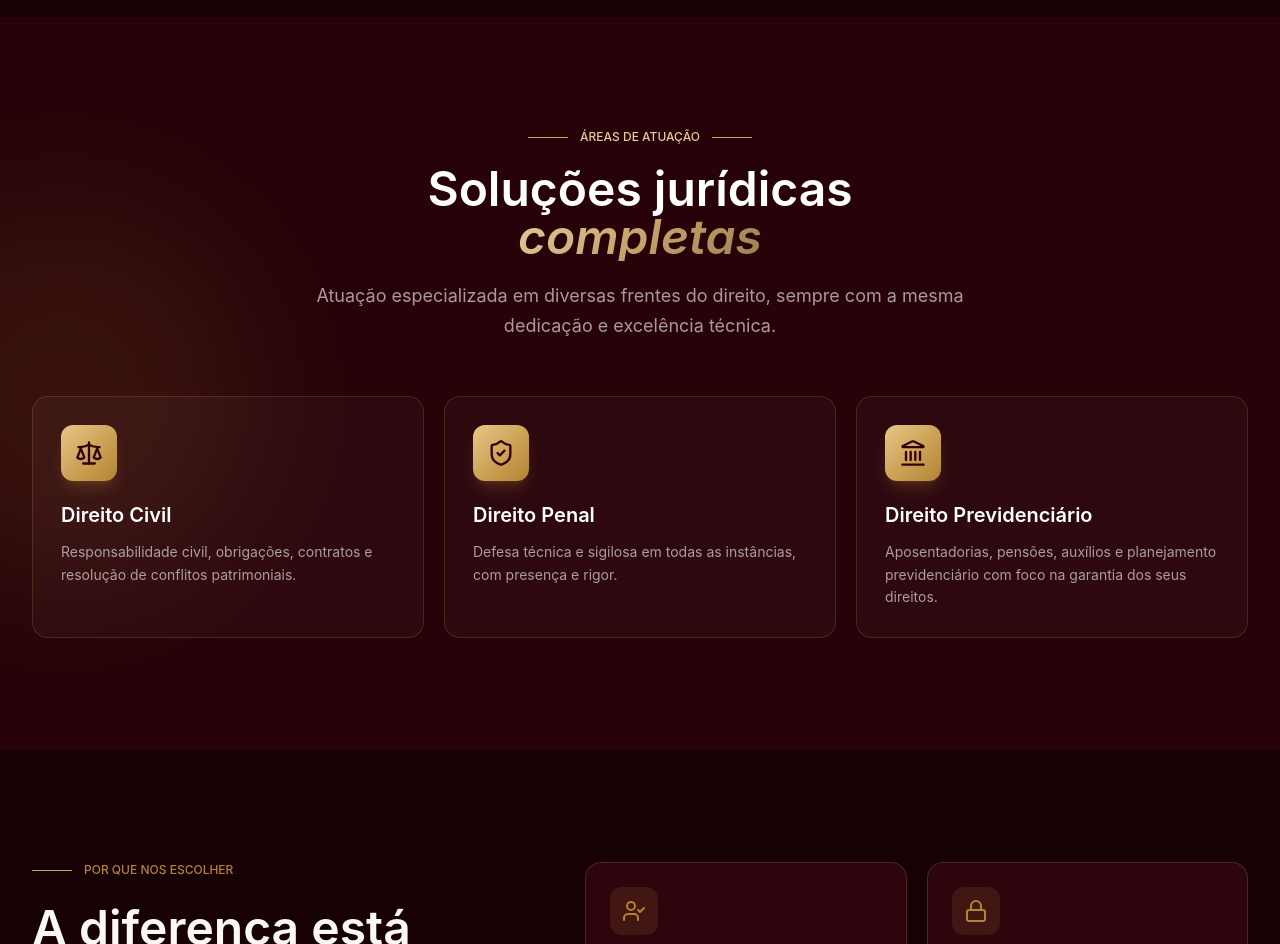
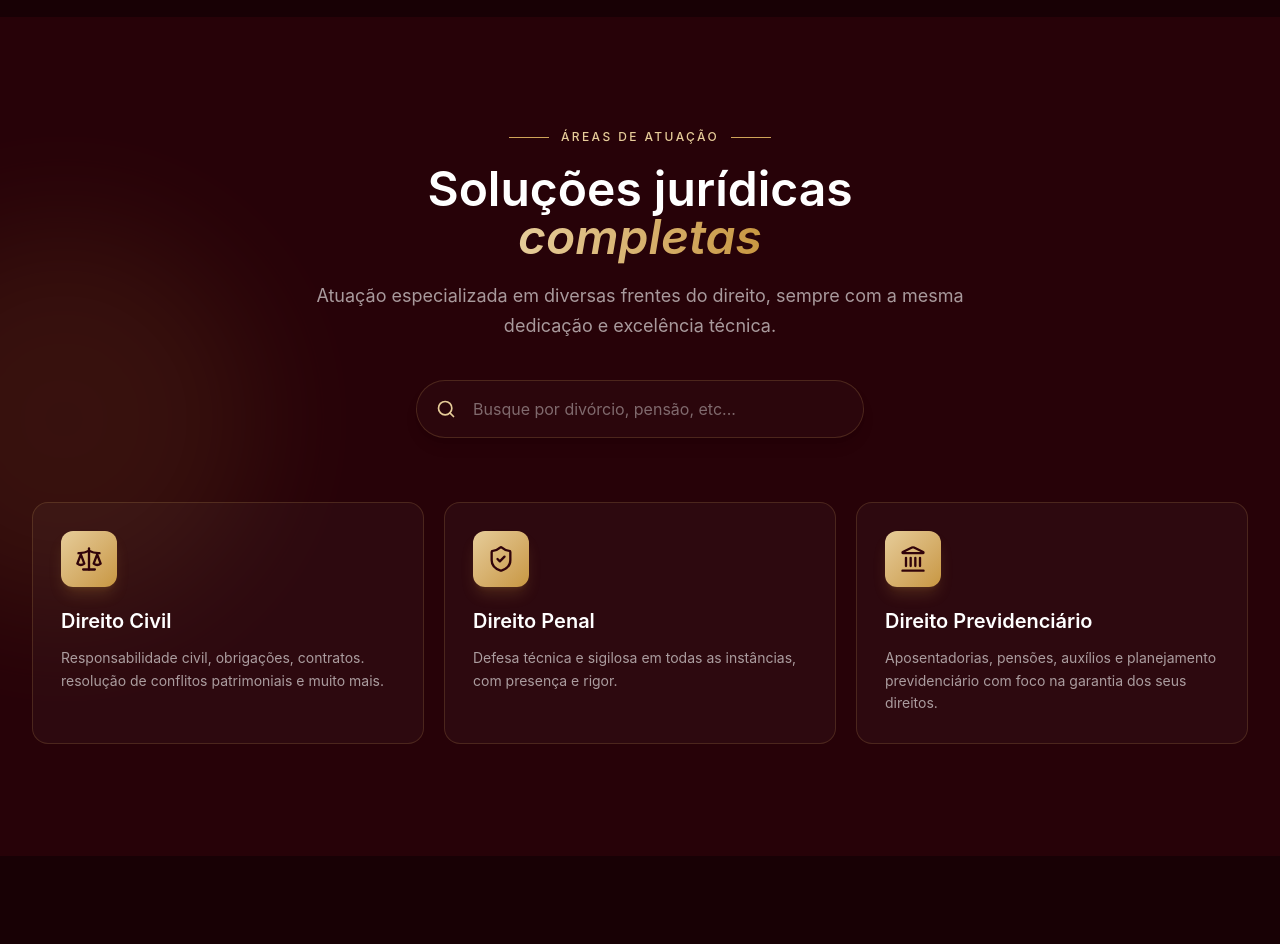
Before and after one commit to peppwebstudio/ADV-KB, a React (Vite) app: page / in a window 1280 px wide. Shown: the part 1620-2564 px from the top of the page. Built offline with nearby package versions, Linux system fonts and the light colour scheme.

Commit message:
areas de atuação atualizadas

```diff
--- a/src/sections/PracticeAreas.jsx
+++ b/src/sections/PracticeAreas.jsx
@@ -1,34 +1,133 @@
-import React from "react";
-import { motion } from "framer-motion";
-import { Scale, ShieldCheck, Landmark } from "lucide-react";
-import { PRACTICE_AREAS } from "../utils/constants";
+import React, { useState, useMemo, useRef, useEffect } from "react";
+import { motion, AnimatePresence } from "framer-motion";
+import { Scale, ShieldCheck, Landmark, Search } from "lucide-react";
+import { PRACTICE_AREAS } from "../utils/constants"; // Ajuste o caminho se necessário na sua estrutura
 
 const ICONS = {
   Scale, ShieldCheck, Landmark,
 };
 
 export default function PracticeAreas() {
+  const [searchTerm, setSearchTerm] = useState("");
+  const [isDropdownOpen, setIsDropdownOpen] = useState(false);
+  const dropdownRef = useRef(null);
+
+  // Fecha o dropdown ao clicar fora
+  useEffect(() => {
+    const handleClickOutside = (event) => {
+      if (dropdownRef.current && !dropdownRef.current.contains(event.target)) {
+        setIsDropdownOpen(false);
+      }
+    };
+    document.addEventListener("mousedown", handleClickOutside);
+    return () => document.removeEventListener("mousedown", handleClickOutside);
+  }, []);
+
+  // Achata a lista de serviços para a busca
+  const allServices = useMemo(() => {
+    const list = [];
+    PRACTICE_AREAS.forEach((area) => {
+      if (area.services) {
+        area.services.forEach((service) => {
+          list.push({ serviceName: service, areaTitle: area.title });
+        });
+      }
+    });
+    return list;
+  }, []);
+
+  // Filtra os serviços com base no termo buscado
+  const filteredServices = useMemo(() => {
+    if (!searchTerm) return allServices;
+    return allServices.filter((item) =>
+      item.serviceName.toLowerCase().includes(searchTerm.toLowerCase())
+    );
+  }, [searchTerm, allServices]);
+
   return (
     <section id="practice-areas" className="py-20 md:py-28 bg-[hsl(350_92%_8%)] relative overflow-hidden">
       <div className="absolute top-1/4 -left-32 h-96 w-96 rounded-full bg-[hsl(38_55%_52%)] opacity-10 blur-3xl" />
 
       <div className="relative mx-auto max-w-7xl px-5 md:px-8">
         <div className="text-center max-w-2xl mx-auto">
-          <p className="flex items-center justify-center gap-3 text-xs tracking-luxe uppercase text-[hsl(40_60%_75%)] font-medium">
+          <p className="flex items-center justify-center gap-3 text-xs tracking-[0.2em] uppercase text-[hsl(40_60%_75%)] font-medium">
             <span className="h-px w-10 bg-[hsl(38_55%_58%)]" />
             Áreas de Atuação
             <span className="h-px w-10 bg-[hsl(38_55%_58%)]" />
           </p>
           <h2 className="mt-5 font-heading text-3xl md:text-4xl lg:text-5xl font-semibold text-white">
-            Soluções jurídicas <span className="text-gradient-gold italic">completas</span>
+            Soluções jurídicas <span className="text-transparent bg-clip-text bg-gradient-to-r from-[hsl(40_60%_75%)] to-[hsl(38_55%_52%)] italic">completas</span>
           </h2>
           <p className="mt-5 text-white/60 text-base md:text-lg leading-relaxed">
             Atuação especializada em diversas frentes do direito, sempre com a mesma dedicação
             e excelência técnica.
           </p>
+
+          {/* BARRA DE PESQUISA */}
+          <div className="mt-10 relative max-w-md mx-auto text-left" ref={dropdownRef}>
+            <label htmlFor="search-service" className="sr-only">Busque por um serviço</label>
+            <div className="relative">
+              <Search className="absolute left-5 top-1/2 -translate-y-1/2 w-5 h-5 text-[hsl(40_60%_75%)]" />
+              <input
+                id="search-service"
+                type="text"
+                placeholder="Busque por divórcio, pensão, etc..."
+                autoComplete="off"
+                className="w-full bg-white/[0.02] border border-[hsl(38_55%_58%/0.2)] rounded-full py-4 pl-14 pr-6 text-white placeholder-white/40 focus:outline-none focus:border-[hsl(38_55%_58%/0.6)] focus:bg-white/[0.04] transition-all shadow-lg"
+                value={searchTerm}
+                onChange={(e) => {
+                  setSearchTerm(e.target.value);
+                  setIsDropdownOpen(true);
+                }}
+                onFocus={() => setIsDropdownOpen(true)}
+              />
+            </div>
+
+            {/* DROPDOWN DE RESULTADOS */}
+            <AnimatePresence>
+              {isDropdownOpen && (
+                <motion.div
+                  initial={{ opacity: 0, y: 10, scale: 0.98 }}
+                  animate={{ opacity: 1, y: 0, scale: 1 }}
+                  exit={{ opacity: 0, y: 10, scale: 0.98 }}
+                  transition={{ duration: 0.2 }}
+                  className="absolute top-full left-0 right-0 mt-2 bg-[hsl(350_92%_5%)] border border-[hsl(38_55%_58%/0.15)] rounded-2xl shadow-2xl overflow-hidden z-50 max-h-72 overflow-y-auto"
+                >
+                  <div className="p-3 bg-white/[0.02] border-b border-white/[0.05]">
+                    <p className="text-xs font-semibold tracking-wider text-white/50 uppercase">
+                      Atuamos com:
+                    </p>
+                  </div>
+
+                  {filteredServices.length > 0 ? (
+                    <ul className="py-1">
+                      {filteredServices.map((item, idx) => (
+                        <li
+                          key={idx}
+                          className="px-4 py-3 hover:bg-white/[0.04] transition-colors border-b border-white/[0.02] last:border-0 flex flex-col sm:flex-row sm:items-center justify-between gap-2 group cursor-default"
+                        >
+                          <span className="text-white text-sm font-medium group-hover:text-[hsl(40_60%_75%)] transition-colors">
+                            {item.serviceName}
+                          </span>
+                          <span className="text-[10px] uppercase tracking-widest text-[hsl(40_60%_75%)] bg-[hsl(38_55%_58%/0.1)] px-2.5 py-1 rounded-md sm:shrink-0 w-fit">
+                            {item.areaTitle}
+                          </span>
+                        </li>
+                      ))}
+                    </ul>
+                  ) : (
+                    <div className="px-4 py-6 text-center text-sm text-white/50">
+                      Nenhuma área correspondente encontrada para "{searchTerm}".
+                    </div>
+                  )}
+                </motion.div>
+              )}
+            </AnimatePresence>
+          </div>
         </div>
 
-        <div className="mt-14 grid sm:grid-cols-2 lg:grid-cols-3 gap-5">
+        {/* CARDS DAS ÁREAS */}
+        <div className="mt-16 grid sm:grid-cols-2 lg:grid-cols-3 gap-5">
           {PRACTICE_AREAS.map((area, i) => {
             const Icon = ICONS[area.icon] || Scale;
             return (
@@ -44,24 +143,11 @@ export default function PracticeAreas() {
                 <div className="absolute inset-0 rounded-2xl bg-gradient-to-br from-[hsl(38_55%_52%/0.12)] to-transparent opacity-0 group-hover:opacity-100 transition-opacity duration-500" />
 
                 <div className="relative flex flex-col flex-grow">
-                  <div className="inline-flex items-center justify-center h-14 w-14 rounded-xl bg-gold-gradient shadow-lg shadow-[hsl(38_55%_52%/0.2)]">
+                  <div className="inline-flex items-center justify-center h-14 w-14 rounded-xl bg-gradient-to-br from-[hsl(40_60%_75%)] to-[hsl(38_55%_52%)] shadow-lg shadow-[hsl(38_55%_52%/0.2)]">
                     <Icon className="h-7 w-7 text-[hsl(350_90%_10%)]" />
                   </div>
                   <h3 className="mt-5 font-heading text-xl font-semibold text-white">{area.title}</h3>
                   <p className="mt-3 text-sm text-white/60 leading-relaxed flex-grow">{area.desc}</p>
-
-                  {area.specialties && area.specialties.length > 0 && (
-                    <div className="mt-6 flex flex-wrap gap-2">
-                      {area.specialties.map((specialty, idx) => (
-                        <span
-                          key={idx}
-                          className="inline-flex items-center rounded-full border border-[hsl(38_55%_58%/0.3)] bg-[hsl(38_55%_58%/0.08)] px-3 py-1 text-xs font-medium tracking-wide text-[hsl(40_60%_75%)]"
-                        >
-                          {specialty}
-                        </span>
-                      ))}
-                    </div>
-                  )}
                 </div>
               </motion.div>
             );
--- a/src/utils/constants.js
+++ b/src/utils/constants.js
@@ -33,17 +33,20 @@ export const PRACTICE_AREAS = [
   {
     icon: "Scale",
     title: "Direito Civil",
-    desc: "Responsabilidade civil, obrigações, contratos e resolução de conflitos patrimoniais.",
+    desc: "Responsabilidade civil, obrigações, contratos. resolução de conflitos patrimoniais e muito mais.",
+    services: ["Obrigações", "Contratos", "Responsabilidade Civil", "Direitos Reais", "Direito de Família", "Sucessões" ,"Divórcio", "Pensão Alimentícia", "Guarda de Filhos", "Inventário", "Indenizações", "Direito de Família"]
   },
   {
     icon: "ShieldCheck",
     title: "Direito Penal",
-    desc: "Defesa técnica e sigilosa em todas as instâncias, com presença e rigor."
+    desc: "Defesa técnica e sigilosa em todas as instâncias, com presença e rigor.",
+    services: ["Acompanhamento em Delegacia", "Defesa Criminal", "Habeas Corpus", "Tribunal do Júri"]
   },
   {
     icon: "Landmark",
     title: "Direito Previdenciário",
-    desc: "Aposentadorias, pensões, auxílios e planejamento previdenciário com foco na garantia dos seus direitos."
+    desc: "Aposentadorias, pensões, auxílios e planejamento previdenciário com foco na garantia dos seus direitos.",
+    services: ["Aposentadoria por Idade", "Aposentadoria por Invalidez", "Auxílio-Doença", "Pensão por Morte", "BPC / LOAS", "Revisão de Aposentadoria", "Revisão de Benefícios", "Planejamento Previdenciário"]
   },
 ];
 
```
